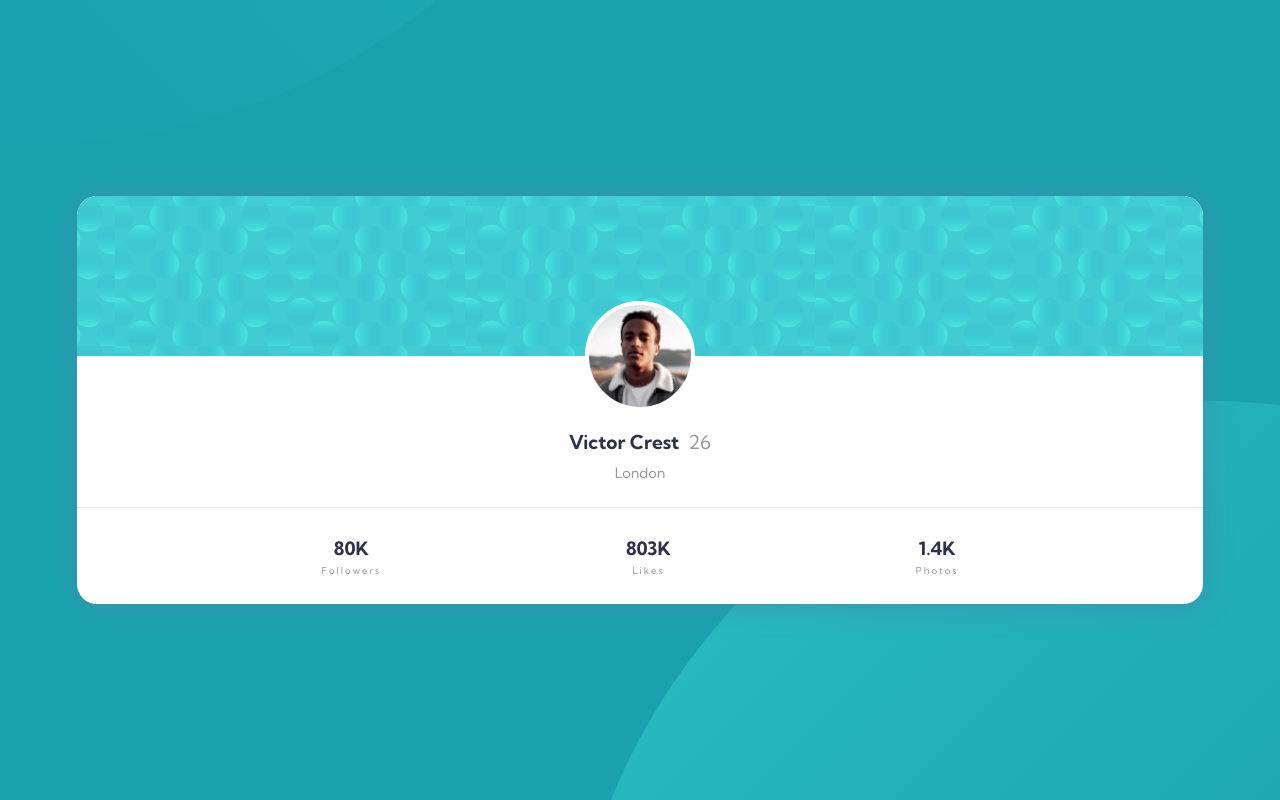
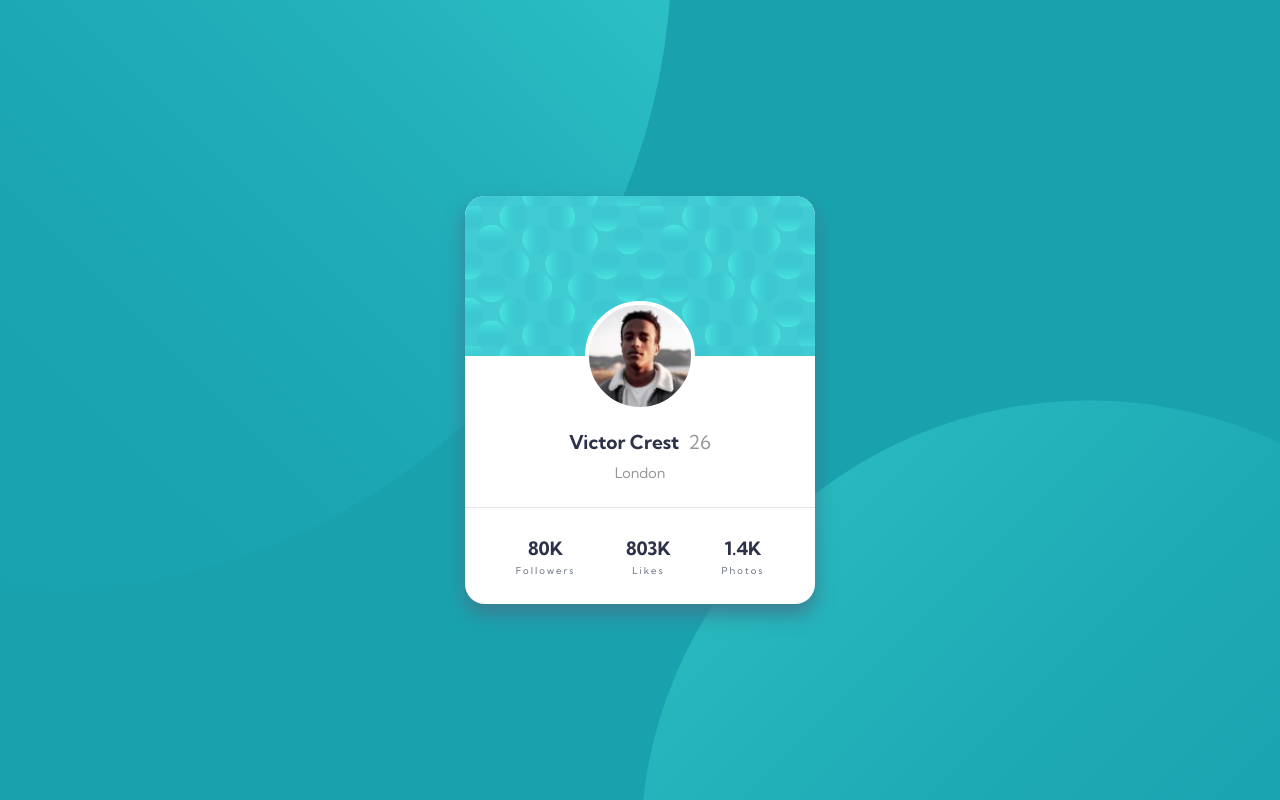
Before and after one commit to AntonioMereu/Profile-card-component-Antonio-Mereu, a plain HTML site: page index.html in a window 1280 px wide. Drawn offline with Linux system fonts and the light colour scheme.

Commit message:
complete desktop view styling, minor style fixes

```diff
--- a/style.css
+++ b/style.css
@@ -32,38 +32,39 @@ body {
   height: 100cqh;
   width: 100cqw;
   overflow: hidden;
-}
+  z-index: -1;
 
-.background-1 {
+  & .background-1 {
     position: absolute;
     background-image: url(./images/bg-pattern-top.svg);
     background-size: cover;
     height: 100cqh;
     width: 100cqw;
     transform: scaleX(-1) rotate(-90deg);
-  top: -70cqw;
-  left: -46cqh;
+    inset-block-start: -70cqw;
+    inset-inline-start: -46cqh;
     z-index: -1;
   }
 
-.background-2 {
+  & .background-2 {
     position: absolute;
     background-image: url(./images/bg-pattern-bottom.svg);
     background-size: cover;
     height: 100%;
     width: 100%;
-  bottom: -50cqh;
-  right: -44cqw;
+    inset-block-end: -50cqh;
+    inset-inline-end: -44cqw;
     z-index: -1;
+  }
 }
 
 main {
-  width: 88%;
+  width: min(88%, 350px);
   text-align: center;
   background-color: white;
   border-radius: 20px;
   overflow: hidden;
-  box-shadow: 0px 0px 30px hsl(195deg 46.54% 45.78%);
+  box-shadow: 0px 10px 20px hsl(195deg 40.79% 40.27%);
 }
 
 .card-img {
@@ -130,7 +131,7 @@ h1 {
   }
 
   & p {
-    color: var(--dark-gray);
+    color: var(--dark-grayish-blue);
     font-size: 0.6rem;
     letter-spacing: 2px;
   }
@@ -143,3 +144,18 @@ h1 {
     background-color: hsl(0, 0%, 90%);
   }
 }
+
+@media (min-width: 44em) {
+  .background {
+    & .background-1 {
+      inset-block-start: -35cqw;
+    }
+
+    & .background-2 {
+        inset-block-end: -20cqh;
+        inset-inline-end: -20cqw;
+        width: 70%;
+        height: 70%;
+    }
+  }
+}
```
Lines whose indentation alone changed are shown as unchanged.
